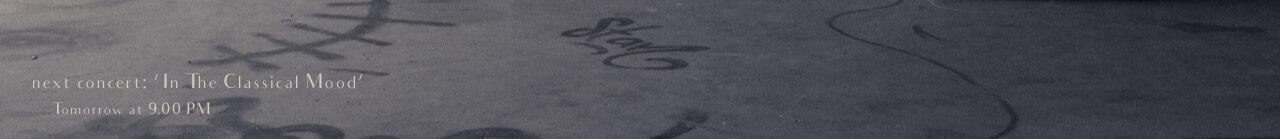
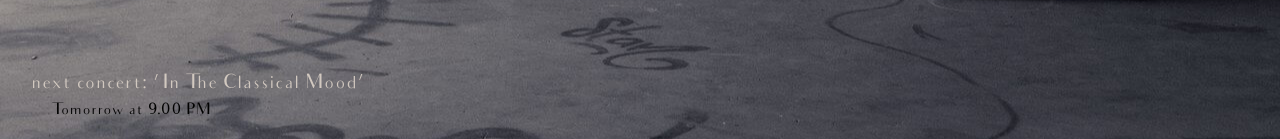
Before and after one commit to hania-jas/bootstrap_pianoWeb, a plain HTML site: page index.html in a window 1280 px wide. Shown: the part 661-800 px from the top of the page. Drawn offline with nearby package versions, Linux system fonts and the light colour scheme.

Commit message:
changed blockquote footer font color

```diff
--- a/index.html
+++ b/index.html
@@ -151,11 +151,11 @@
             </div>
 
         </div>
-        <div class="row bottomRow w-75">
+        <div class="row bottomRow w-sm-100">
             <div class="col-12 ">
                 <blockquote class="blockquote pl-3">
                     <p class="mb-0 info">next concert: 'In The Classical Mood'</p>
-                    <footer class="blockquote-footer info">Tomorrow at 9.00 PM</footer>
+                    <footer class="blockquote-footer">Tomorrow at 9.00 PM</footer>
                 </blockquote>
 
             </div>
--- a/style.css
+++ b/style.css
@@ -32,6 +32,10 @@
 
  .info {
      color: #d2c9c0;
+ }
+
+ .blockquote-footer {
+     color: #010101;
  }
 
  ul {
```
